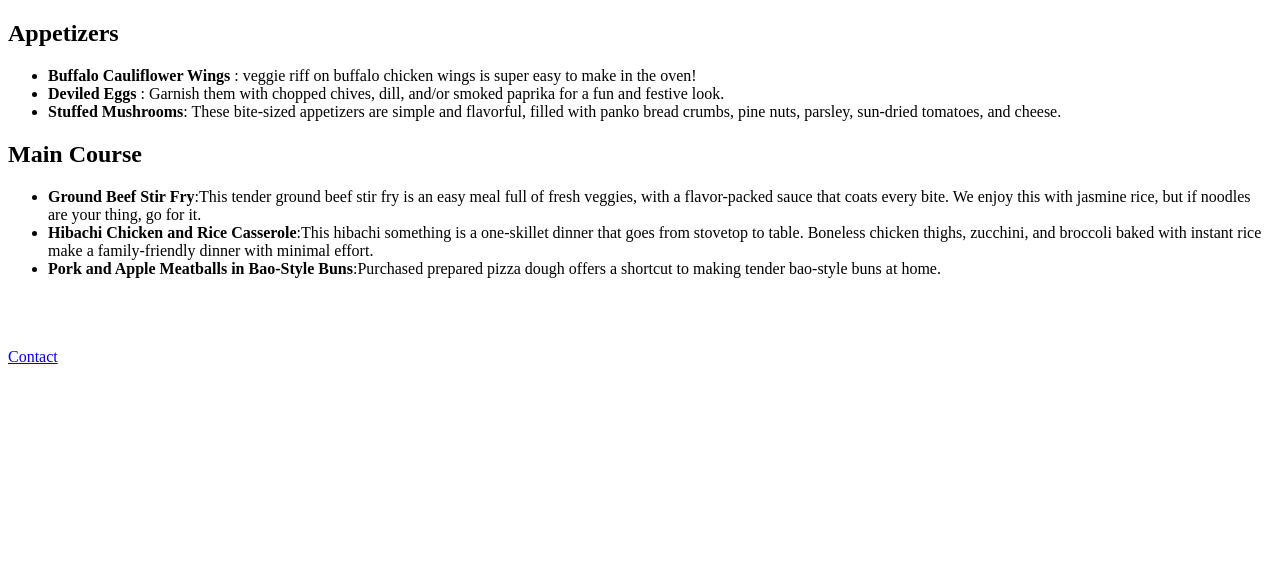
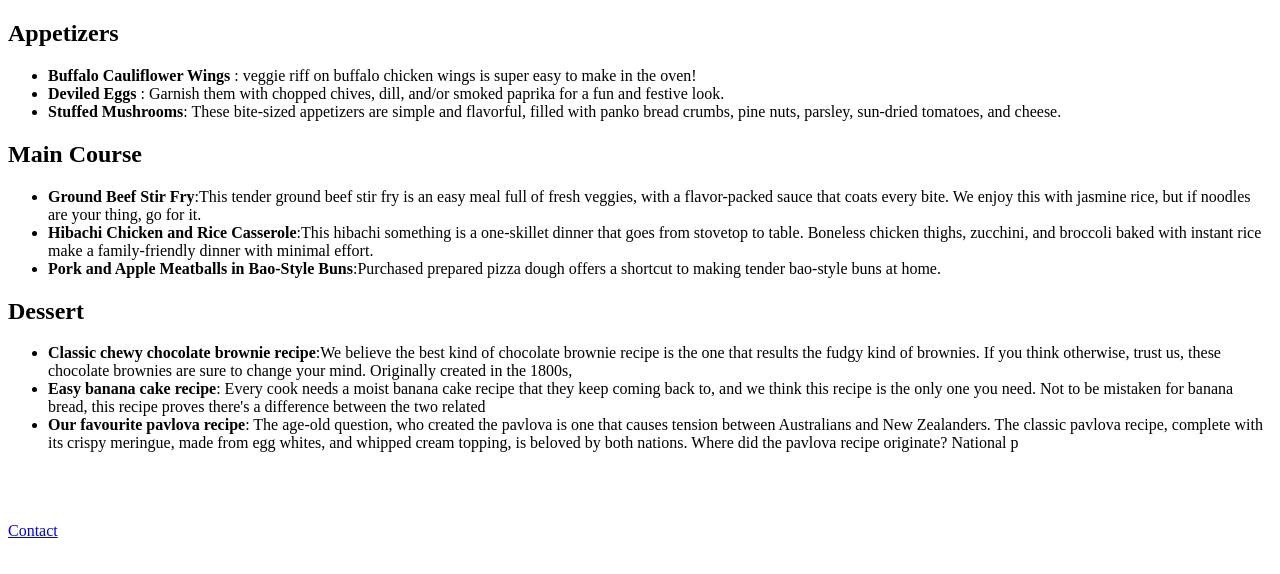
Before and after one commit to Kubha211/HTML-Project-2, a plain HTML site: page index.html in a window 1280 px wide. Drawn offline with Linux system fonts and the light colour scheme.

Commit message:
first commit

```diff
--- a/index.html
+++ b/index.html
@@ -25,8 +25,7 @@ Stuffed Mushrooms</Strong>: These bite-sized appetizers are simple and flavorful
 </ul>
 
 <h2>
-    Main Course
-</h2>
+    Main Course</h2>
 <ul>
     <li>
         <strong>Ground Beef Stir Fry</strong>:This tender ground beef stir fry is an easy meal full of fresh veggies, with a flavor-packed sauce that coats every bite. We enjoy this with jasmine rice, but if noodles are your thing, go for it.
@@ -37,9 +36,23 @@ Stuffed Mushrooms</Strong>: These bite-sized appetizers are simple and flavorful
     <li>
         <strong>Pork and Apple Meatballs in Bao-Style Buns</strong>:Purchased prepared pizza dough offers a shortcut to making tender bao-style buns at home.
 
+</li>
+    </ul>
 
-    </li>
-</ul>
+    <h2>
+        Dessert
+    </h2>
+    <ul>
+        <li>
+            <strong>Classic chewy chocolate brownie recipe</strong>:We believe the best kind of chocolate brownie recipe is the one that results the fudgy kind of brownies. If you think otherwise, trust us, these chocolate brownies are sure to change your mind. Originally created in the 1800s,
+        </li>
+        <li>
+            <strong>Easy banana cake recipe</strong>: Every cook needs a moist banana cake recipe that they keep coming back to, and we think this recipe is the only one you need. Not to be mistaken for banana bread, this recipe proves there's a difference between the two related
+        </li>
+        <li>
+            <strong>Our favourite pavlova recipe</strong>: The age-old question, who created the pavlova is one that causes tension between Australians and New Zealanders. The classic pavlova recipe, complete with its crispy meringue, made from egg whites, and whipped cream topping, is beloved by both nations. Where did the pavlova recipe originate? National p
+        </li>
+    </ul>
 <br>
 <br>
 <br>
```
